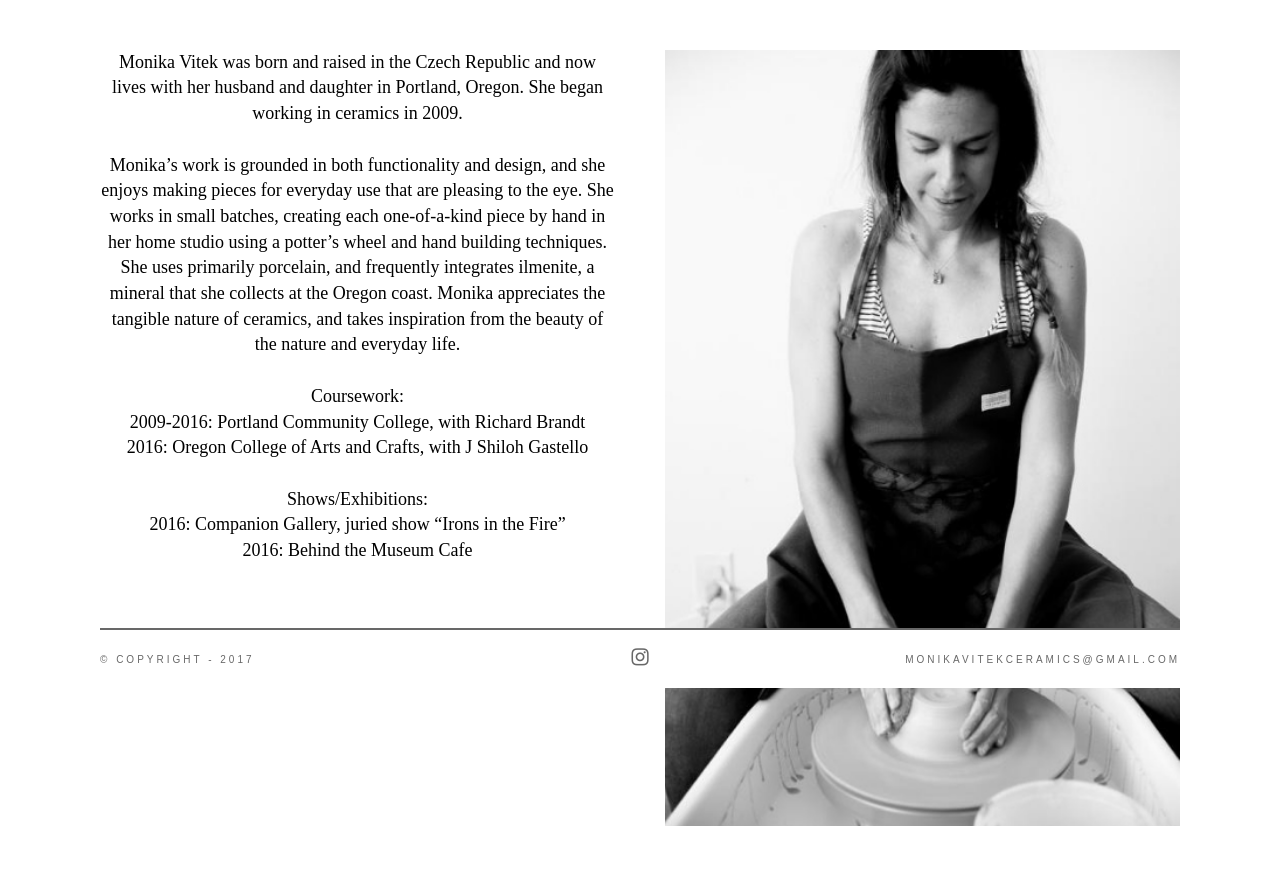
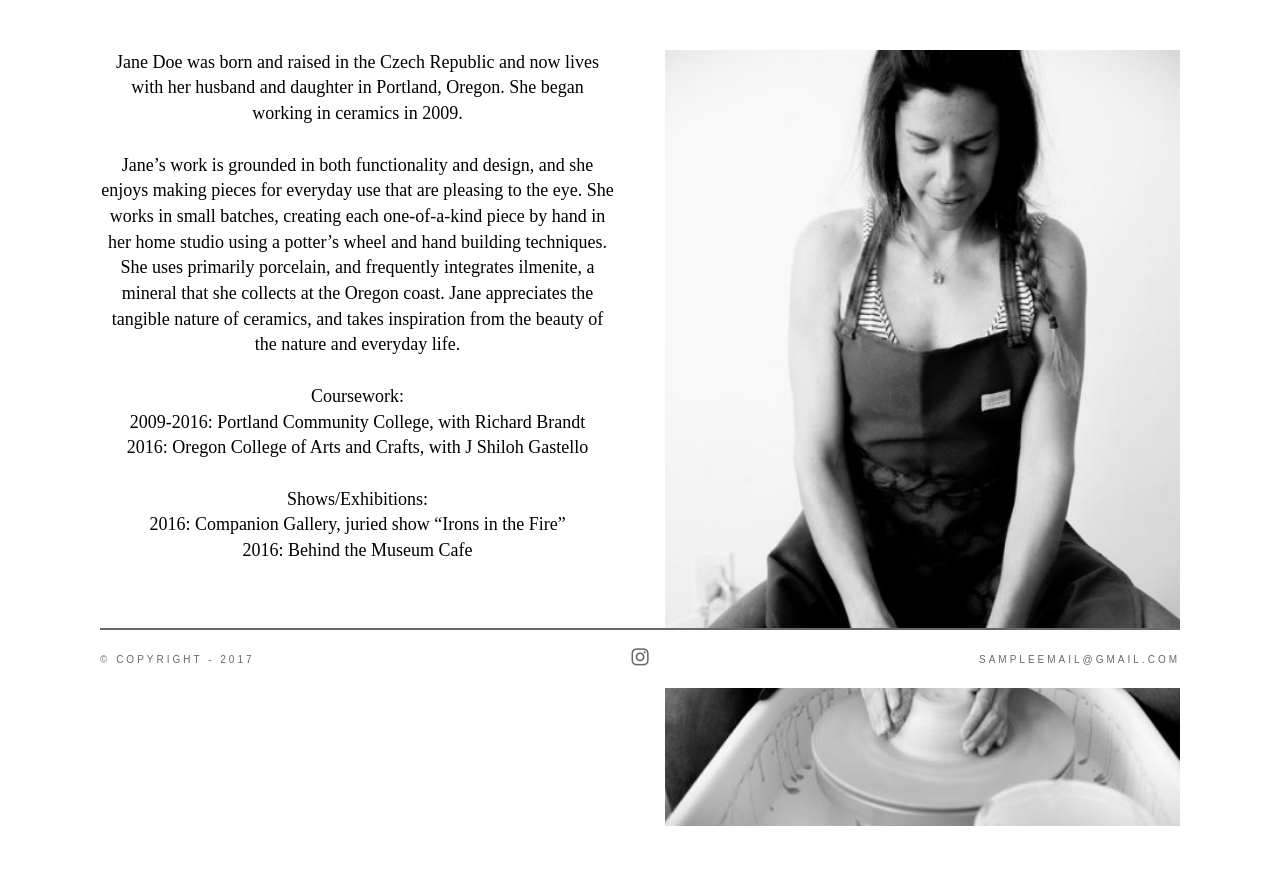
Before and after one commit to jacobjanak/Django-eCommerce-Website, a Django app: page /about/ in a window 1280 px wide. Shown: the part 112-998 px from the top of the page. Run offline with Django 3.2, Linux system fonts and the light colour scheme; some libraries are stand-ins or nearby versions.

Commit message:
Remove all mentions of monika vitek

```diff
--- a/ceramics/templates/base.html
+++ b/ceramics/templates/base.html
@@ -7,7 +7,7 @@
     <meta charset="utf-8">
     <meta http-equiv="X-UA-Compatible" content="IE=edge,chrome=1">
     <meta name="viewport" content="width=device-width, initial-scale=1">
-    <title>Monika Vitek - Ceramics</title>
+    <title>Ceramics Website</title>
     <meta name="description" content="">
     <meta name="author" content="Jacob Janak">
     <!-- jQuery CDN -->
@@ -52,9 +52,9 @@
 
     {% if not no_footer %}
     <footer>
-      <div class="font" id="right-footer-text">monikavitekceramics@gmail.com</div>
+      <div class="font" id="right-footer-text">sampleemail@gmail.com</div>
       <div class="font" id="left-footer-text">© Copyright - 2017</div>
-      <a id="instagram" href="https://www.instagram.com/monikavitekceramics/" target="_blank">
+      <a id="instagram" href="https://www.instagram.com" target="_blank">
         <i class="fa fa-instagram fa-2x" aria-hidden="true"></i>
       </a>
     </footer>
--- a/ceramics/templates/ceramics/about.html
+++ b/ceramics/templates/ceramics/about.html
@@ -8,14 +8,14 @@
   <div id="page-container">
     <img id="about-picture" src="{% static "ceramics/images/about.jpg" %}" alt="Pottery" />
     <div id="about-text">
-      Monika Vitek was born and raised in the Czech Republic and now lives with
+      Jane Doe was born and raised in the Czech Republic and now lives with
       her husband and daughter in Portland, Oregon. She began working in ceramics in 2009.
       <br /><br />
-      Monika’s work is grounded in both functionality and design, and she enjoys making pieces for
+      Jane’s work is grounded in both functionality and design, and she enjoys making pieces for
       everyday use that are pleasing to the eye. She works in small batches, creating each
       one-of-a-kind piece by hand in her home studio using a potter’s wheel and hand building
       techniques. She uses primarily porcelain, and frequently integrates ilmenite, a mineral that she
-      collects at the Oregon coast. Monika appreciates the tangible nature of ceramics, and takes
+      collects at the Oregon coast. Jane appreciates the tangible nature of ceramics, and takes
       inspiration from the beauty of the nature and everyday life.
       <br /><br />
       Coursework:
```
Also changed, not shown: ceramics/templates/ceramics/product.html (+5 -5 lines).
